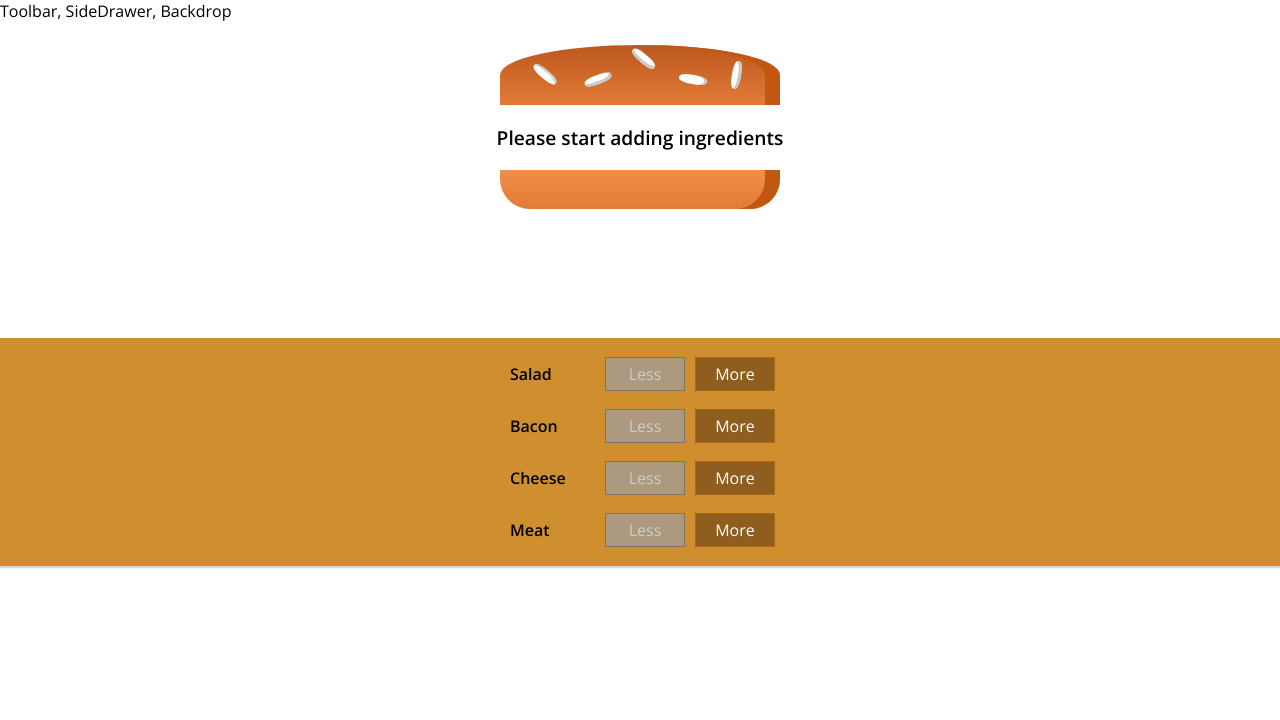
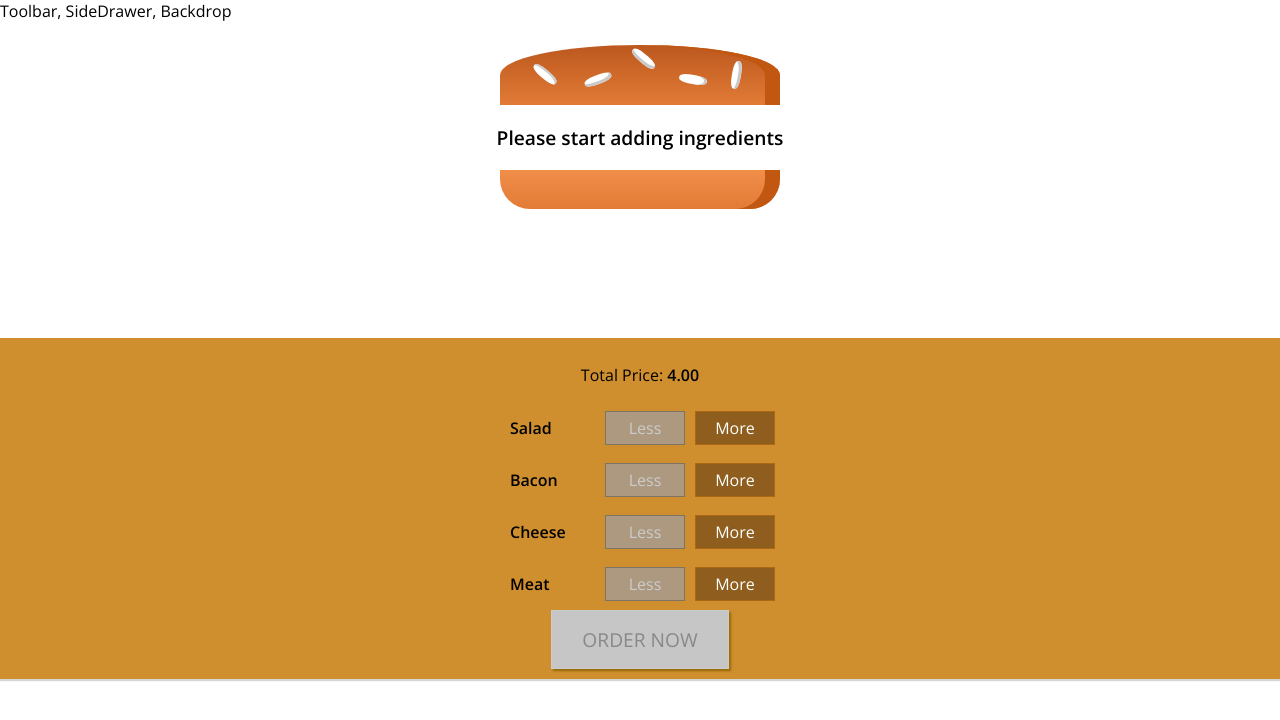
Before and after one commit to yuriyberezskyy/burger-project-frontend, a React app: page / in a window 1280 px wide. Shown: the top 720 px of the page. Built offline with nearby package versions, Linux system fonts and the light colour scheme.

Commit message:
ORDER NOW BUTTON

```diff
--- a/src/components/Burger/BuildControls/BuildControls.css
+++ b/src/components/Burger/BuildControls/BuildControls.css
@@ -8,3 +8,45 @@
   margin: auto;
   padding: 10px 0;
 }
+
+.OrderButton {
+  background-color: #dad735;
+  outline: none;
+  cursor: pointer;
+  border: 1px solid #966909;
+  color: #966909;
+  font-family: inherit;
+  font-size: 1.2em;
+  padding: 15px 30px;
+  box-shadow: 2px 2px 2px #966909;
+}
+
+.OrderButton:hover,
+.OrderButton:active {
+  background-color: #a0db41;
+  border: 1px solid #966909;
+  color: #966909;
+}
+
+.OrderButton:disabled {
+  background-color: #c7c6c6;
+  cursor: not-allowed;
+  border: 1px solid #ccc;
+  color: #888888;
+}
+
+.OrderButton:not(:disabled) {
+  animation: enable 0.3s linear;
+}
+
+@keyframes enable {
+  0% {
+    transform: scale(1);
+  }
+  60% {
+    transform: scale(1.1);
+  }
+  100% {
+    transform: scale(1);
+  }
+}
--- a/src/components/Burger/BuildControls/BuildControls.js
+++ b/src/components/Burger/BuildControls/BuildControls.js
@@ -11,6 +11,9 @@
 const buildControls = (props) => {
   return (
     <div className={classes.BuildControls}>
+      <p>
+        Total Price: <strong>{props.price.toFixed(2)}</strong>
+      </p>
       {controls.map((ctrl) => (
         <BuildControl
           key={ctrl.label}
@@ -20,6 +23,9 @@
           disabled={props.disabled[ctrl.type]}
         />
       ))}
+      <button className={classes.OrderButton} disabled={!props.purchasable}>
+        ORDER NOW
+      </button>
     </div>
   );
 };
--- a/src/containers/BurgerBuilder/BurgerBuilder.js
+++ b/src/containers/BurgerBuilder/BurgerBuilder.js
@@ -19,6 +19,18 @@
       meat: 0,
     },
     totalPrice: 4,
+    purchasable: false,
+  };
+
+  updatePurchaseState = (ingredients) => {
+    const sum = Object.keys(ingredients)
+      .map((igKey) => {
+        return ingredients[igKey];
+      })
+      .reduce((sum, el) => {
+        return sum + el;
+      }, 0);
+    this.setState({ purchasable: sum > 0 });
   };
 
   addIngredientHandler = (type) => {
@@ -36,6 +48,7 @@
       totalPrice: newPrice,
       ingredients: updatedIngredients,
     });
+    this.updatePurchaseState(updatedIngredients);
   };
 
   removeIngredientHandler = (type) => {
@@ -57,6 +70,7 @@
       totalPrice: newPrice,
       ingredients: updatedIngredients,
     });
+    this.updatePurchaseState(updatedIngredients);
   };
 
   render() {
@@ -67,7 +81,7 @@
     for (let key in disabledInfo) {
       disabledInfo[key] = disabledInfo[key] <= 0;
     }
-    console.log(disabledInfo);
+
     return (
       <Aux>
         <Burger ingredients={this.state.ingredients} />
@@ -75,6 +89,8 @@
           ingredientAdded={this.addIngredientHandler}
           ingredientRemoved={this.removeIngredientHandler}
           disabled={disabledInfo}
+          price={this.state.totalPrice}
+          purchasable={this.state.purchasable}
         />
       </Aux>
     );
```
